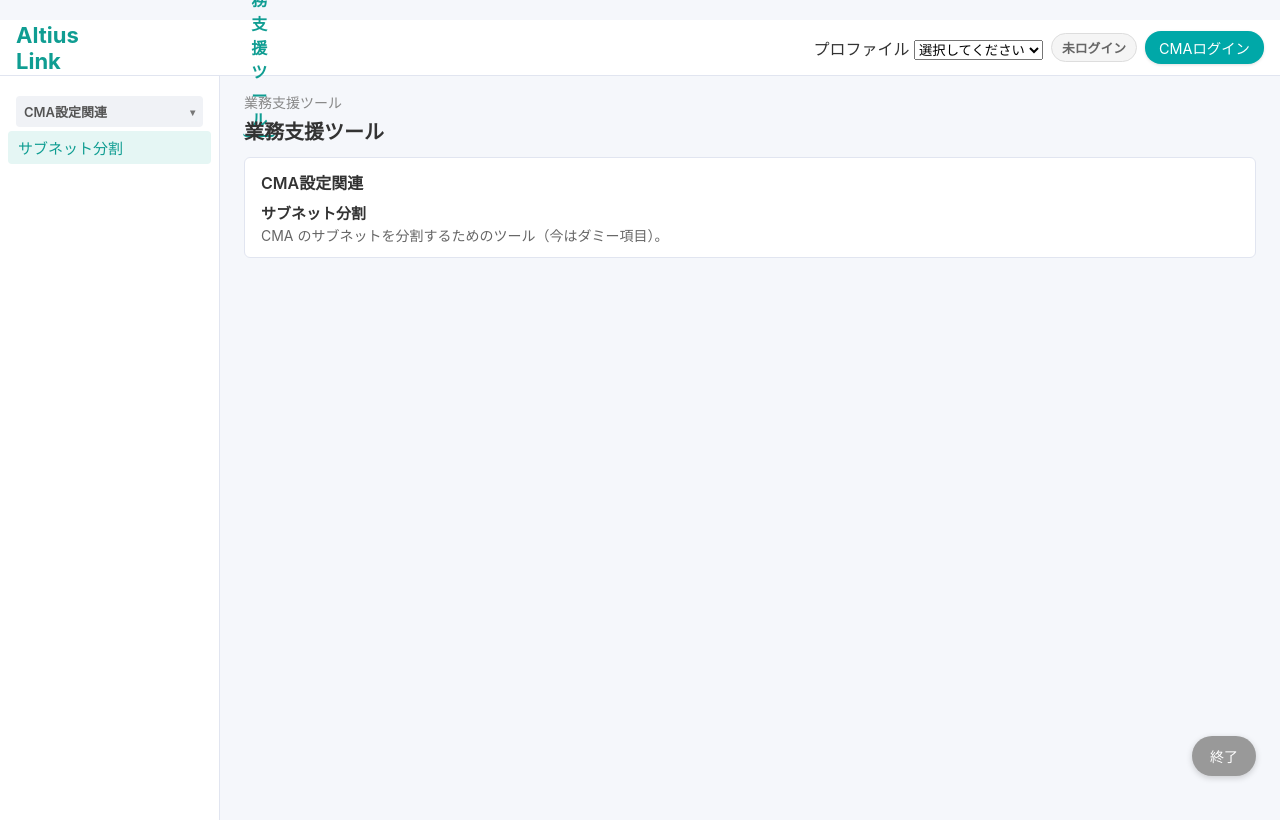
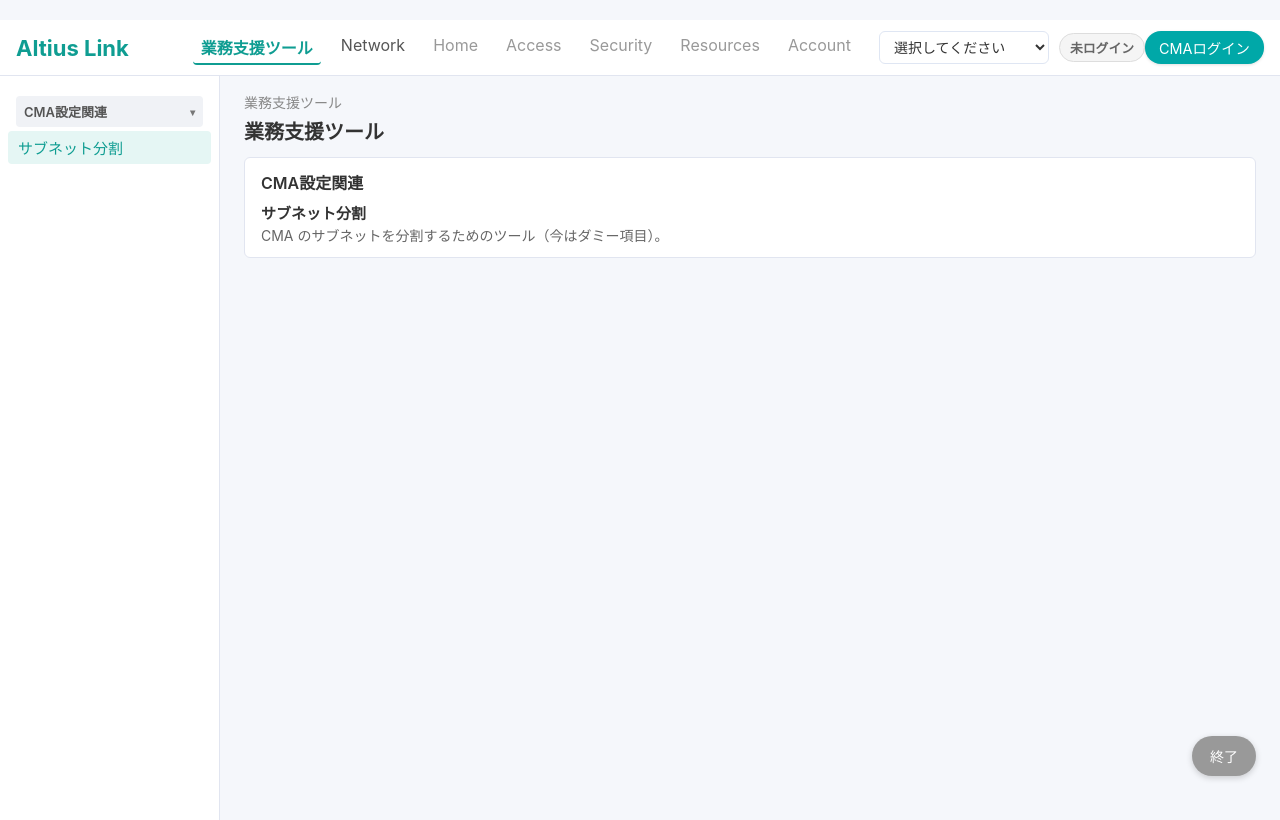
Before and after one commit to ToraTiger0312/Altius-link_Tool, a Flask app: page / in a window 1280 px wide. Run offline with Flask 3, Linux system fonts and the light colour scheme; data that the repository does not hold is empty.

Commit message:
Simplify profile selector layout

```diff
--- a/cato_helper/__init__.py
+++ b/cato_helper/__init__.py
@@ -33,6 +33,8 @@ def create_app(config_class: type[Config] = Config) -> Flask:
     # ==== 終了用エンドポイント ====
     @app.route("/shutdown", methods=["POST"])
     def shutdown():
+        cleanup_cma_state()
+        cleanup_response_store()
         func = request.environ.get("werkzeug.server.shutdown")
         if func is None:
             # Werkzeug以外の場合は強制終了
--- a/cato_helper/static/css/style.css
+++ b/cato_helper/static/css/style.css
@@ -32,7 +32,7 @@ body {
     border-bottom: 1px solid #e1e5f0;
     display: flex;
     align-items: center;
-    justify-content: flex-start;
+    justify-content: space-between;
     padding: 0 16px;
 }
 
@@ -40,6 +40,7 @@ body {
     display: flex;
     align-items: center;
     flex: 1;
+    gap: 16px;
 }
 
 .brand-logo {
@@ -52,8 +53,8 @@ body {
 .top-nav {
     display: flex;
     gap: 12px;
-    /* 左メニューと少し間を空けて配置 */
-    margin-left: 100px;
+    margin-left: 24px;
+    flex: 1;
 }
 
 .top-nav-item {
@@ -99,6 +100,13 @@ body {
 .top-nav-item.disabled:hover::after {
     opacity: 1;
     transform: translateY(0);
+}
+
+.topbar-controls {
+    margin-left: auto;
+    display: flex;
+    align-items: center;
+    gap: 12px;
 }
 
 /* ============================
@@ -366,14 +374,21 @@ body {
 .topbar-left {
     display: flex;
     align-items: center;
-    gap: 24px;
+    gap: 16px;
 }
 
 .topbar-right {
     margin-left: auto;
     display: flex;
     align-items: center;
-    gap: 8px;
+    gap: 12px;
+}
+
+.profile-selector {
+    display: flex;
+    align-items: center;
+    gap: 10px;
+    min-width: 260px;
 }
 
 .btn-cma-login {
@@ -411,6 +426,22 @@ body {
     font-weight: 600;
     border: 1px solid transparent;
     white-space: nowrap;
+}
+
+.profile-select {
+    flex: 1;
+    min-width: 170px;
+    padding: 6px 10px;
+    border-radius: 6px;
+    border: 1px solid #dfe6f3;
+    background: #ffffff;
+    font-size: 14px;
+    color: #333;
+    outline: none;
+}
+
+.profile-select:disabled {
+    color: #888;
 }
 
 /* 状態別カラー */
--- a/cato_helper/static/js/main.js
+++ b/cato_helper/static/js/main.js
@@ -9,6 +9,7 @@ document.addEventListener("DOMContentLoaded", () => {
     const cmaLoginStatus = document.getElementById("cma-login-status");
     const cmaProfileSelect = document.getElementById("cma-profile-select");
     let cmaStatusTimer = null;
+    const defaultCmaLoginText = cmaLoginButton?.textContent;
 
     function setStatusClass(mode) {
         if (!cmaLoginStatus) return;
@@ -104,7 +105,6 @@ document.addEventListener("DOMContentLoaded", () => {
         cmaLoginButton.addEventListener("click", async () => {
             try {
                 cmaLoginButton.disabled = true;
-                cmaLoginButton.textContent = "ログイン処理中...";
                 if (cmaLoginStatus) {
                     cmaLoginStatus.textContent = "ログイン処理中...";
                     setStatusClass("login-status-processing");
@@ -130,7 +130,7 @@ document.addEventListener("DOMContentLoaded", () => {
                     // すでにログイン済みなら即ステータス確認
                     await fetchCmaStatusOnce();
                     cmaLoginButton.disabled = false;
-                    cmaLoginButton.textContent = "CMAログイン";
+                    cmaLoginButton.textContent = defaultCmaLoginText;
                 } else if (data.status === "started") {
                     // ログイン処理中 → 5秒ごとにステータスをポーリング
                     if (!cmaStatusTimer) {
@@ -142,7 +142,7 @@ document.addEventListener("DOMContentLoaded", () => {
                     cmaLoginStatus.textContent = "状態不明";
                     setStatusClass("login-status-off");
                     cmaLoginButton.disabled = false;
-                    cmaLoginButton.textContent = "CMAログイン";
+                    cmaLoginButton.textContent = defaultCmaLoginText;
                 }
             } catch (e) {
                 console.error("CMA login error", e);
@@ -151,7 +151,7 @@ document.addEventListener("DOMContentLoaded", () => {
                     setStatusClass("login-status-off");
                 }
                 cmaLoginButton.disabled = false;
-                cmaLoginButton.textContent = "CMAログイン";
+                cmaLoginButton.textContent = defaultCmaLoginText;
             }
         });
     }
--- a/cato_helper/templates/base.html
+++ b/cato_helper/templates/base.html
@@ -36,19 +36,21 @@
                 <span class="top-nav-item disabled">Resources</span>
                 <span class="top-nav-item disabled">Account</span>
             </nav>
+
+            <div class="topbar-controls">
+                <div class="profile-selector">
+                    <select id="cma-profile-select" class="profile-select" disabled>
+                        <option>読み込み中...</option>
+                    </select>
+                    <span id="cma-login-status" class="login-status-badge login-status-off">
+                        未ログイン
+                    </span>
+                </div>
+            </div>
         </div>
 
         <!-- 右上 CMA ログインエリア -->
         <div class="topbar-right">
-            <label class="profile-selector">
-                <span class="profile-label">プロファイル</span>
-                <select id="cma-profile-select" class="profile-select" disabled>
-                    <option>読み込み中...</option>
-                </select>
-            </label>
-            <span id="cma-login-status" class="login-status-badge login-status-off">
-                未ログイン
-            </span>
             <button id="cma-login-button" class="btn btn-cma-login">
                 CMAログイン
             </button>
```
